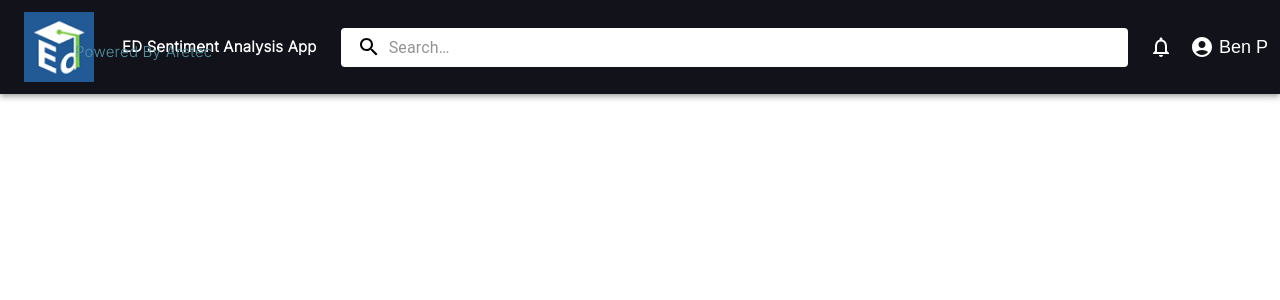
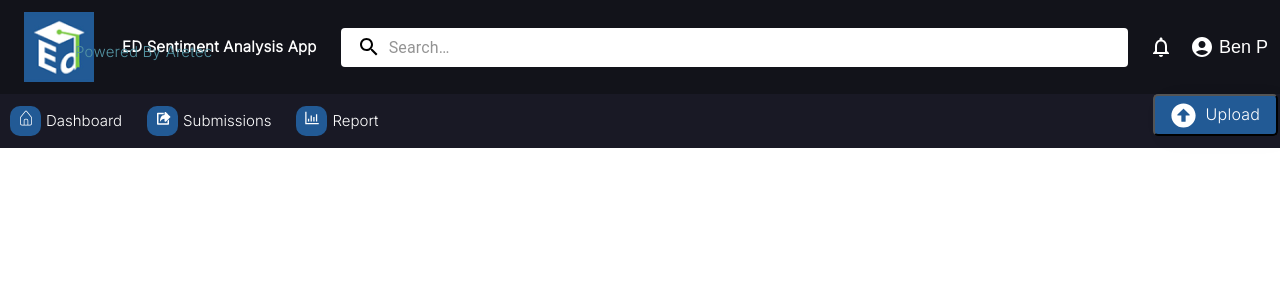
Before and after one commit to Entrolics-LLC/sentiment_frontend, a React (Create React App) app: page /login in a window 1280 px wide. Shown: the top 300 px of the page. Built offline with nearby package versions, Linux system fonts and the light colour scheme.

Commit message:
feat/ bottom header

```diff
--- a/package.json
+++ b/package.json
@@ -13,6 +13,7 @@
     "@testing-library/user-event": "^13.5.0",
     "react": "^18.2.0",
     "react-dom": "^18.2.0",
+    "react-icons": "^4.6.0",
     "react-scripts": "5.0.1",
     "styled-components": "^5.3.6",
     "web-vitals": "^2.1.4"
--- a/src/App.css
+++ b/src/App.css
@@ -33,3 +33,90 @@ body {
   letter-spacing: 0.016em;
   color: #5494A3;
 }
+
+/* Bottom Header */
+.bottom-header {
+  background-color: var(--second-background) !important;
+  flex-wrap: nowrap;
+  display: flex;
+
+}
+
+.left {
+  width: auto;
+  margin: 10px;
+  text-align: center;
+  display: flex;
+  align-items: center;
+  color: var(--text-color);
+}
+
+.leftText {
+  font-family: 'Inter';
+  font-style: normal;
+  font-weight: 500;
+  font-size: 15px;
+  line-height: 24px;
+  margin: 5px;
+}
+
+.right {
+  display: flex;
+  margin-left: 10px;
+  /* align-self: flex-end !important; */
+  position: absolute;
+  right: 0px;
+  color: var(--text-color);
+  align-items: center;
+}
+.container{
+  display: flex;
+ background-color: #FFFFFF;
+}
+.button {
+  /* position: absolute; */
+  /* font-size: 10px; */
+  width: 125px;
+  height: 42px;
+  background-color: var(--buttoniconbackground-color);
+  box-shadow: 8px 4px 24px rgba(0, 0, 0, 0.03);
+  border-radius: 5px;
+  font-family: 'Inter';
+  font-style: normal;
+  font-weight: 500;
+  font-size: 16px;
+  line-height: 19px;
+  letter-spacing: 0.016em;
+  color: var(--text-color);
+  text-align: center;
+  margin-right: 2px;
+}
+
+.btn-icon {
+  vertical-align: middle;
+  /* padding: 4px !important; */
+  font-size: 25px;
+  margin-right: 5px;
+}
+
+.iconBox {
+  width: 31px;
+  height: 30px;
+  border-radius: 10px;
+  background: var(--buttoniconbackground-color);
+}
+
+.icon {
+  font-size: 18px !important;
+  vertical-align: middle !important;
+}
+
+@media screen and (max-width:800px) {
+  .bottom-header {
+    flex-wrap: wrap;
+  }
+  .right{
+    position: relative;
+
+  }
+}
--- a/src/App.js
+++ b/src/App.js
@@ -1,12 +1,13 @@
 import React from 'react'
 import "./App.css"
+import Headerbottom from './Component/Bottomheader'
 import Headertop from './Component/Headertop'
 
 const App = () => {
   return (
     <>
      <Headertop/>
-
+<Headerbottom />
     </>
   )
 }
--- a/src/Component/Bottomheader/index.jsx
+++ b/src/Component/Bottomheader/index.jsx
@@ -0,0 +1,40 @@
+import React from 'react'
+import {CiHome} from 'react-icons/ci';
+import {TiExport} from 'react-icons/ti';
+import {AiOutlineBarChart} from 'react-icons/ai';
+import {FaArrowAltCircleUp} from 'react-icons/fa';
+
+const Headerbottom = () => {
+    return (
+        <>
+            <div className='bottom-header'>
+
+                <div className='left'>
+                    <div className="iconBox">
+                        <CiHome className='icon' />
+                    </div>
+                    <p className='leftText'>Dashboard</p>
+                </div>
+                <div className='left'>
+                    <div className="iconBox">
+                        <TiExport className='icon' />
+                    </div>
+                    <p className='leftText'>Submissions</p>
+
+                </div>
+                <div className='left'>
+                    <div className="iconBox">
+                        <AiOutlineBarChart className='icon' />
+                    </div>
+                    <p className='leftText'> Report</p>
+                </div>
+                <div className='right'>
+                    <button className='button'> <FaArrowAltCircleUp className='btn-icon'/> Upload</button>
+                </div>
+            </div>
+
+        </>
+    )
+}
+
+export default Headerbottom
```
Also changed, not shown: 1 other file (tests, documents, lock files or other folders).
